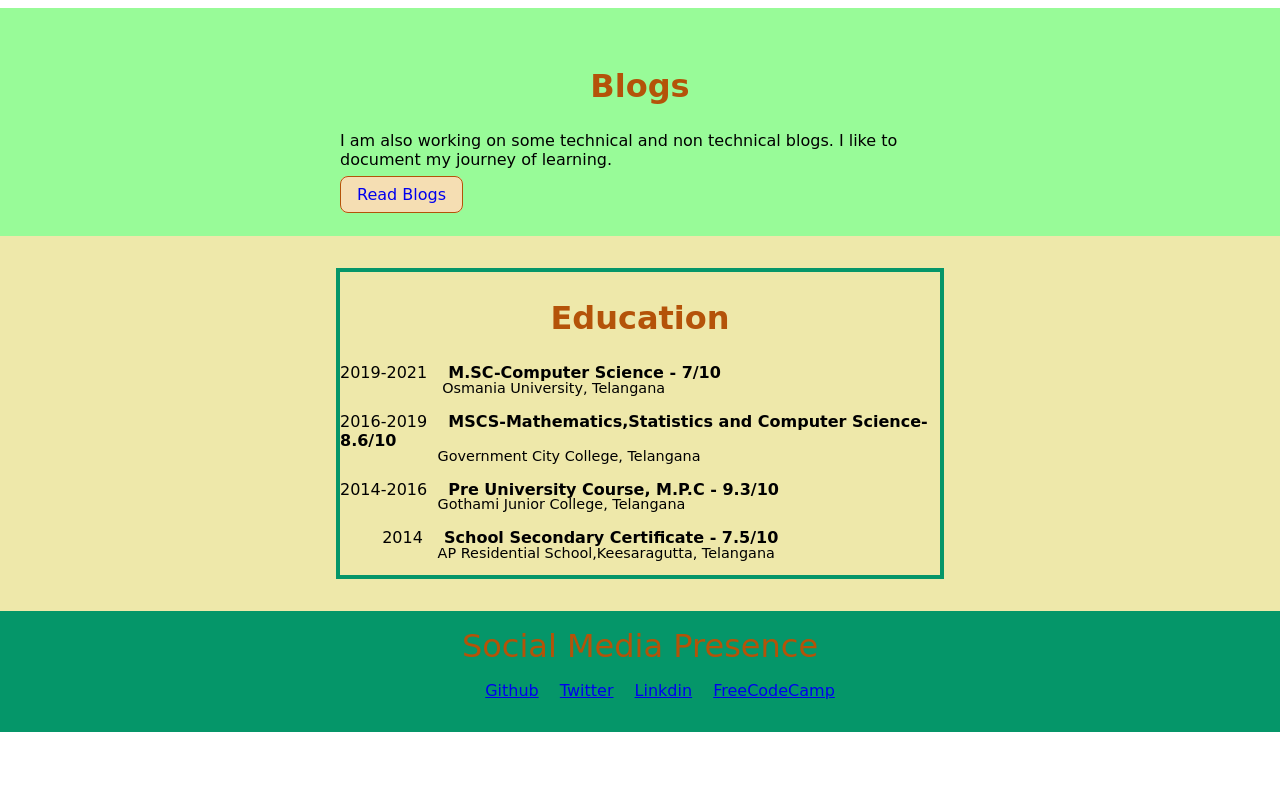
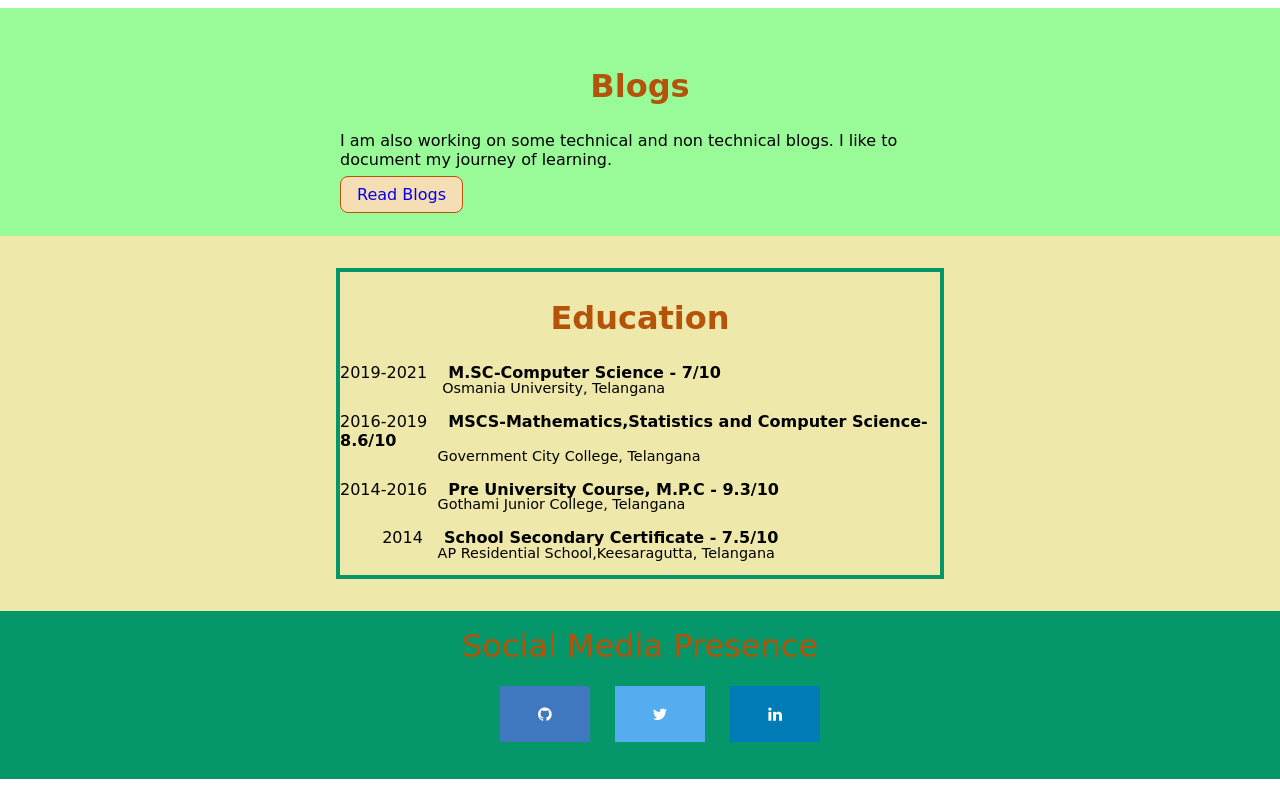
Before and after one commit to nvenkatcs/portfolio2, a plain HTML site: page index.html in a window 1280 px wide. Shown: the part 1144-1931 px from the top of the page. Before the commit the page ends 1884 px from the top, so only its background shows below. Drawn offline with Linux system fonts and the light colour scheme.

Commit message:
footer social icons change

```diff
--- a/index.css
+++ b/index.css
@@ -233,3 +233,26 @@
 
     border-width: 0.4ch;
   }
+  .fa {
+    padding: 20px;
+    font-size: 30px;
+    width: 50px;
+    text-align: center;
+    text-decoration: none;
+    margin: 5px 2px;
+  }
+  .fa-github {
+    background: #4078c0;
+    color: white;
+  }
+  .fa:hover {
+    opacity: 0.7;
+}
+.fa-twitter {
+  background: #55ACEE;
+  color: white;
+}
+.fa-linkedin {
+  background: #007bb5;
+  color: white;
+}
--- a/index.html
+++ b/index.html
@@ -6,6 +6,7 @@
     <meta name="viewport" content="width=device-width, initial-scale=1.0">
     <title>Venkatesh Nandyala</title>
     <link rel="stylesheet" href="index.css">
+    <link rel="stylesheet" href="https://cdnjs.cloudflare.com/ajax/libs/font-awesome/4.7.0/css/font-awesome.min.css">
 </head>
 <body>
 
@@ -142,13 +143,15 @@
     <footer id="footer" class="footer">
         <div class="project-header">Social Media Presence</div>
             <ul class="social links list-non-bullet">
-        <li class="list-item-inline" id="profile-link"> <a  href="https://github.com/venkateshnandyala/" target="_blank">Github</a></li>
-      <li class="list-item-inline"><a href="https://twitter.com/legend_venky" target="_blank">Twitter</a></li>
-            <li class="list-item-inline"><a href="https://www.linkedin.com/in/venkatesh-nandyala-b629b7121/" target="_blank">Linkdin</a></li>
-    <li class="list-item-inline"><a href="https://codepen.io/venkateshnandyala" target="_blank">FreeCodeCamp</a></li>
+        <li class="list-item-inline" id="profile-link"><a href="https://github.com/nvenkatcs" class="fa fa-github"></a></li>
+      <li class="list-item-inline"><a href="https://twitter.com/legend_venky" class="fa fa-twitter"></a></li>
+            <li class="list-item-inline"><a href="https://www.linkedin.com/in/venkatesh-nandyala-b629b7121/" class="fa fa-linkedin"></a></li>
+
         </ul>
 
         </footer>
 
 
+
+
     </body>
```
